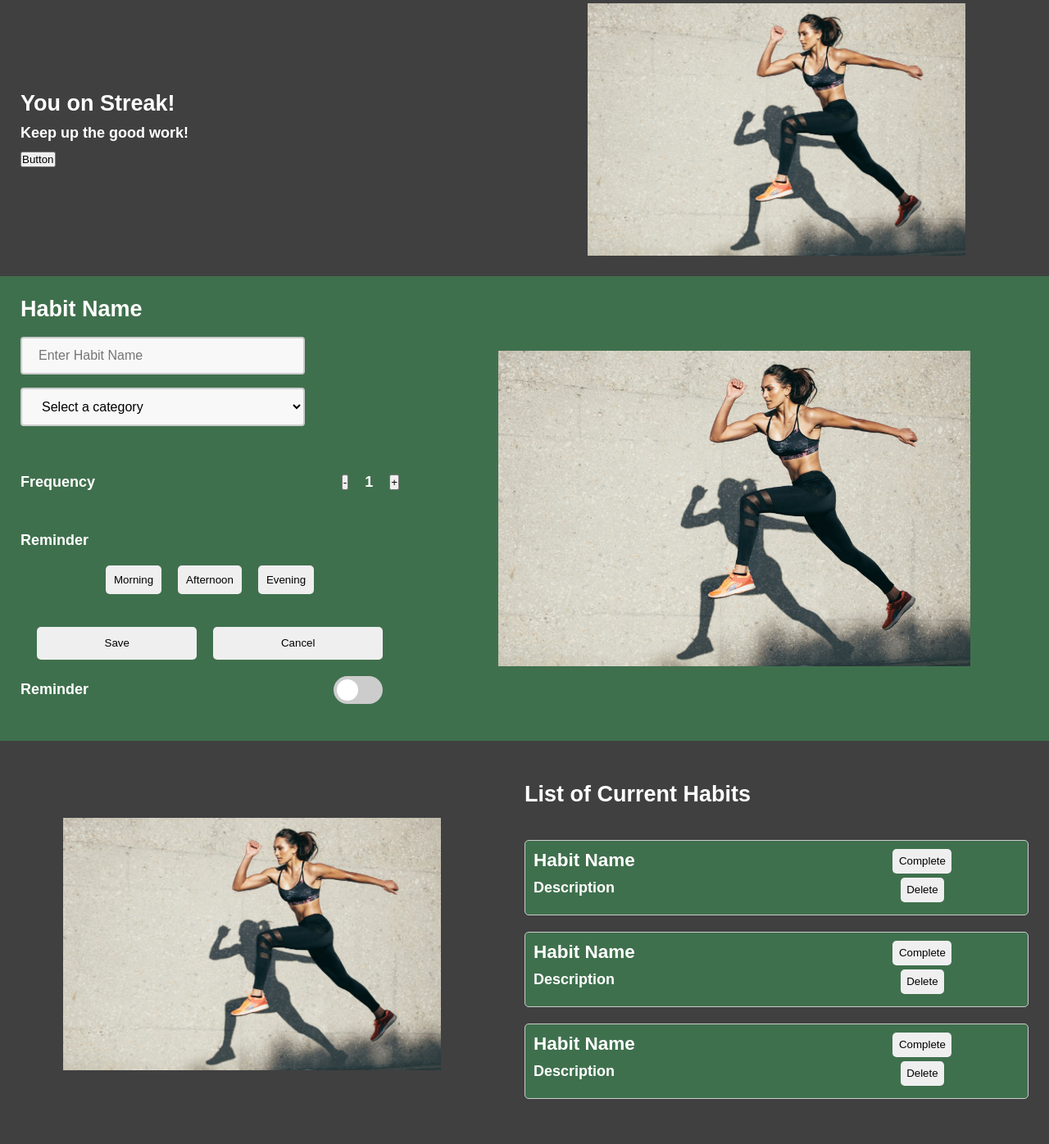
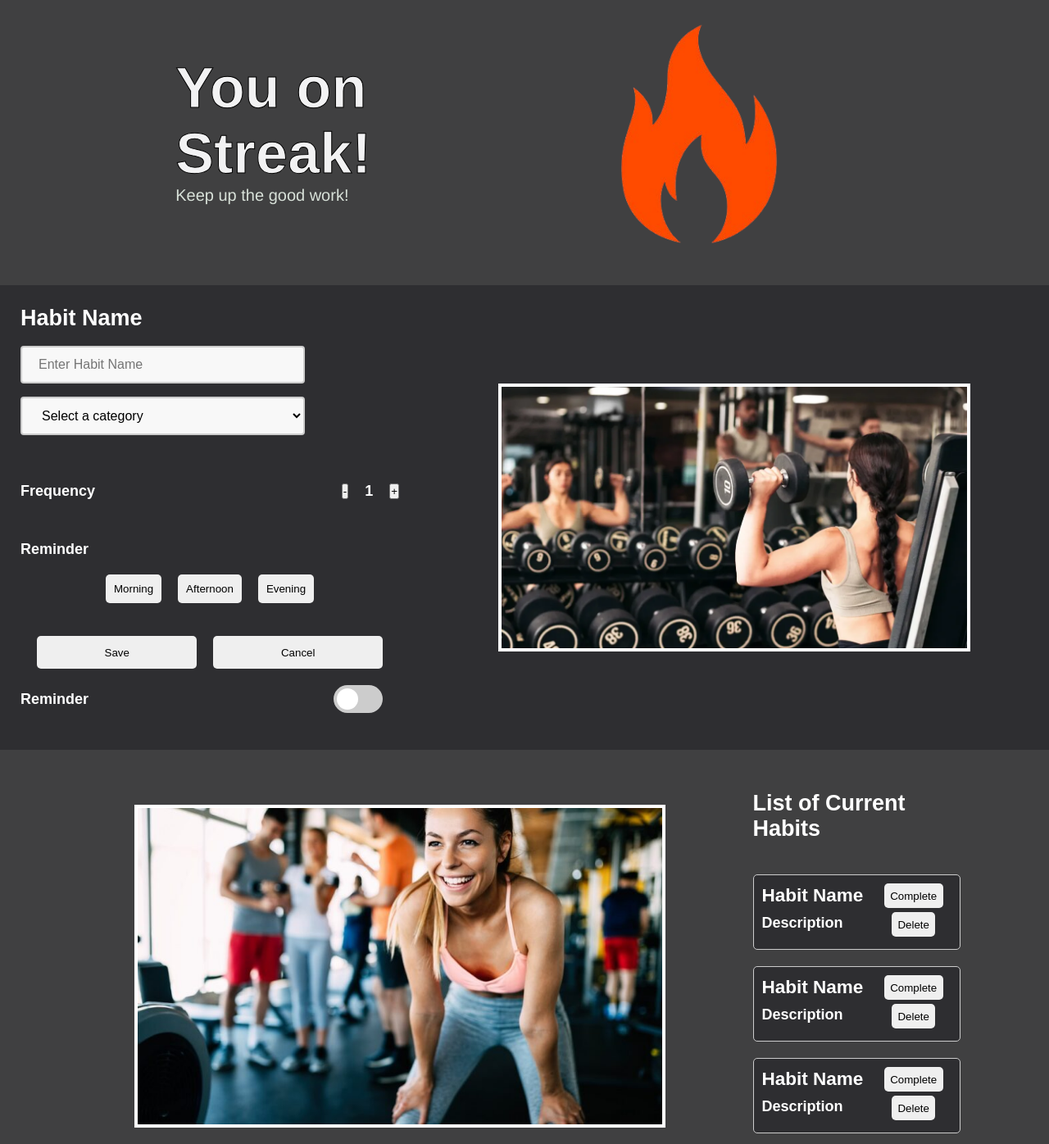
Before and after one commit to SHIN0003/finalProject, a website: page src/client/tracker.html in a window 1280 px wide. Shown: the part 101-1497 px from the top of the page at 82% size. Drawn offline with Linux system fonts and the light colour scheme.

Commit message:
updated the tracker.css

```diff
--- a/src/client/tracker.css
+++ b/src/client/tracker.css
@@ -129,16 +129,25 @@
 
   .streaks-text h2 {
     flex: 1;
-    color: #ffffff;
-    font-size: 1.5rem;
-    margin-bottom: 10px;
+    line-height: 80px;
+    letter-spacing: 0.2px;
+    flex-shrink: 0;
+    -webkit-text-stroke: 1px #000000;
+    font-family: "Montserrat-Bold", Helvetica;
+    font-weight: 700;
+    color: #f2f2f3;
+    font-size: 70px;
   }
 
   .streaks-text p {
     flex: 1;
     color: #ffffff;
-    font-size: 1rem;
+    font-size: 20px;
     margin-bottom: 10px;
+    font-family: "Montserrat-Regular", Helvetica;
+    font-weight: 400;
+    color: #d8e1d9;
+    font-size: 20px;
   }
 
   .streaks-button {
@@ -166,7 +175,7 @@
     flex: 1;
     justify-content: center;
     align-items: center;
-    background-color: #3f704d;
+    background-color: #2e2e31;
   }
 
   .new-habit-text {
@@ -392,6 +401,8 @@
   .new-habit-image img {
     width: 75%;
     height: auto;
+    border: solid white 4px;
+
   }
 
   .current-habits {
@@ -434,7 +445,7 @@
     padding: 10px;
     border: 1px solid #ccc;
     border-radius: 5px;
-    background-color: #3f704d;
+    background-color: #2e2e31;
   }
 
   .habit-text {
@@ -478,12 +489,16 @@
 
   .current-habits-image {
     display: flex;
-    flex: 1;
+    flex: 1 1 50%;
     justify-content: center;
-    align-items: center;
+    align-items: left;
+
   }
 
   .current-habits-image img {
-    width: 75%;
+    width: 80%;
     height: auto;
+    align-self: left;
+    border: solid white 4px;
+
   }
--- a/src/client/tracker.html
+++ b/src/client/tracker.html
@@ -30,12 +30,9 @@
                 <p>
                     Keep up the good work!
                 </p>
-                <div class="streak-buttons">
-                    <button class="streak-button">Button</button>
-                </div>
             </div>
             <div class="streaks-image">
-                <img src="./fit-stats.jpg" alt="Logo Image">
+                <img src="./fire.png">
             </div>
         </div>
         <div class="new-habit">
@@ -82,12 +79,12 @@
                 </div>
             </div>
             <div class="new-habit-image">
-                <img src="./fit-stats.jpg" alt="Logo Image">
+                <img src="./gym.png" alt="Logo Image">
             </div>
         </div>
         <div class="current-habits">
             <div class="current-habits-image">
-                <img src="./fit-stats.jpg" alt="Logo Image">
+                <img src="./currentgym.jpeg" alt="Logo Image">
             </div>
             <div class="current-habits-text">
                 <h2>List of Current Habits</h2>
```
Also changed, not shown: src/client/currentgym.jpeg (added), src/client/gym.png (added).
